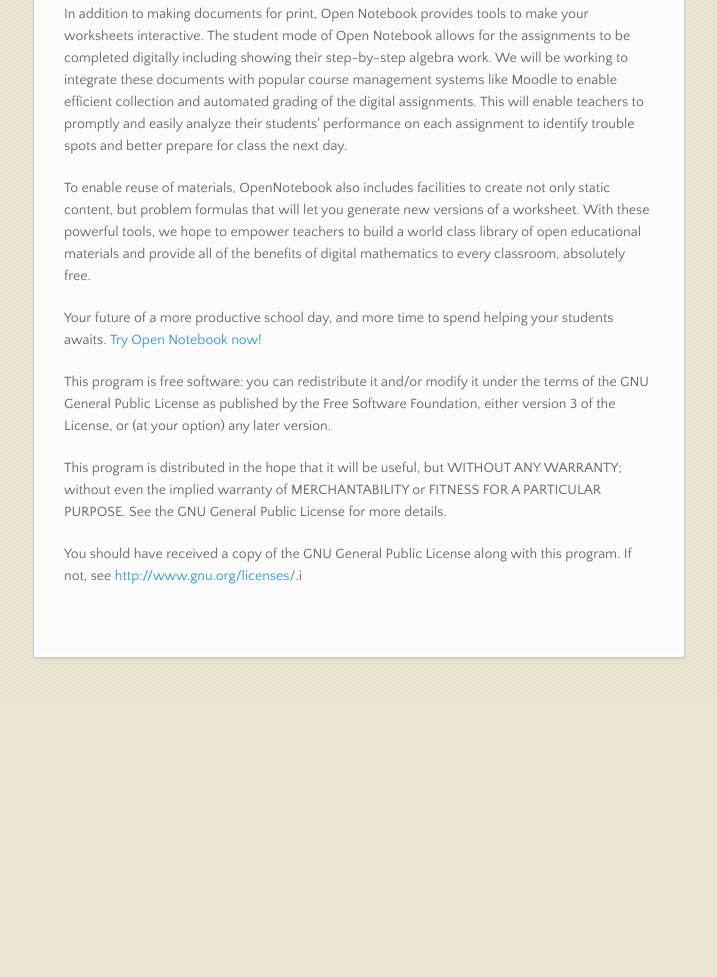
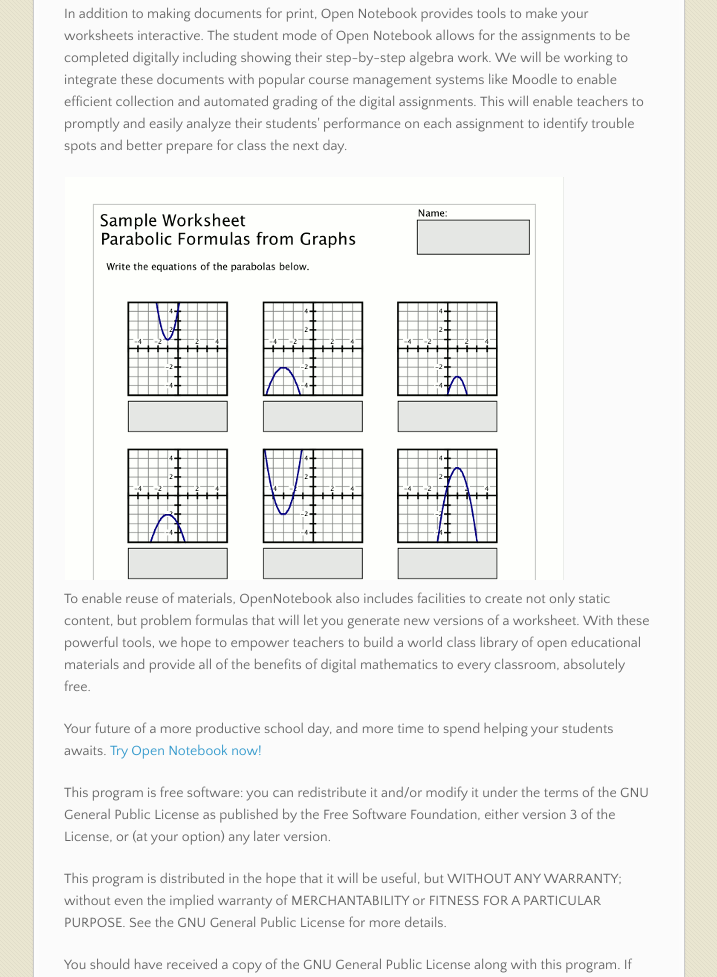
Before and after one commit to jaltekruse/OpenNotebook, a plain HTML site: page index.html in a window 1280 px wide. Shown: the part 1088-2065 px from the top of the page, without its empty margins (282-999 px from the left). Before the commit the page ends 1786 px from the top, so only its background shows below. Drawn offline with nearby package versions, Linux system fonts and the light colour scheme.

Commit message:
Add image showing new worksheet generation.

```diff
--- a/index.html
+++ b/index.html
@@ -66,6 +66,8 @@ and automated grading of the digital assignments. This will enable teachers to p
 easily analyze their students' performance on each assignment to identify trouble spots and
 better prepare for class the next day.</p>
 
+<img src="http://jaltekruse.github.io/OpenNotebook/images/ProblemGen.gif" style="max-width:100%;" alt="problem generation"/>
+
 <p>To enable reuse of materials, OpenNotebook also includes facilities to create not only static
 content, but problem formulas that will let you generate new versions of a worksheet. With these
 powerful tools, we hope to empower teachers to build a world class library of open educational materials
```
Also changed, not shown: images/ProblemGen.gif (added).
